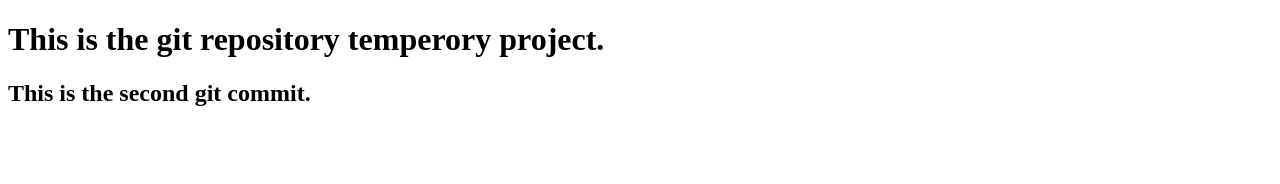
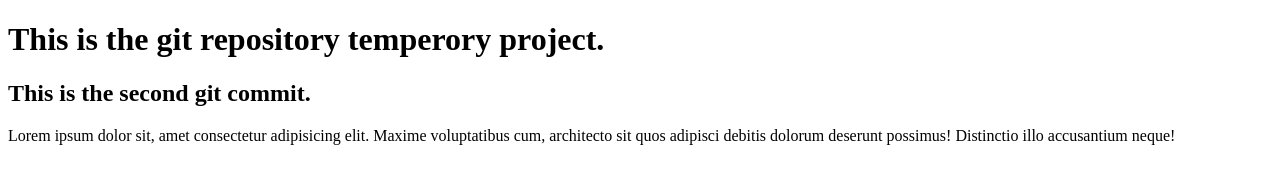
Before and after one commit to nitin1039/Mygit, a plain HTML site: page index.html in a window 1280 px wide. Drawn offline with Linux system fonts and the light colour scheme.

Commit message:
Third commit

```diff
--- a/index.html
+++ b/index.html
@@ -9,5 +9,6 @@
 <body>
     <h1>This is the git repository temperory project.</h1>
     <h2>This is the second git commit.</h2>
+    <p>Lorem ipsum dolor sit, amet consectetur adipisicing elit. Maxime voluptatibus cum, architecto sit quos adipisci debitis dolorum deserunt possimus! Distinctio illo accusantium neque!</p>
 </body>
 </html>
```
